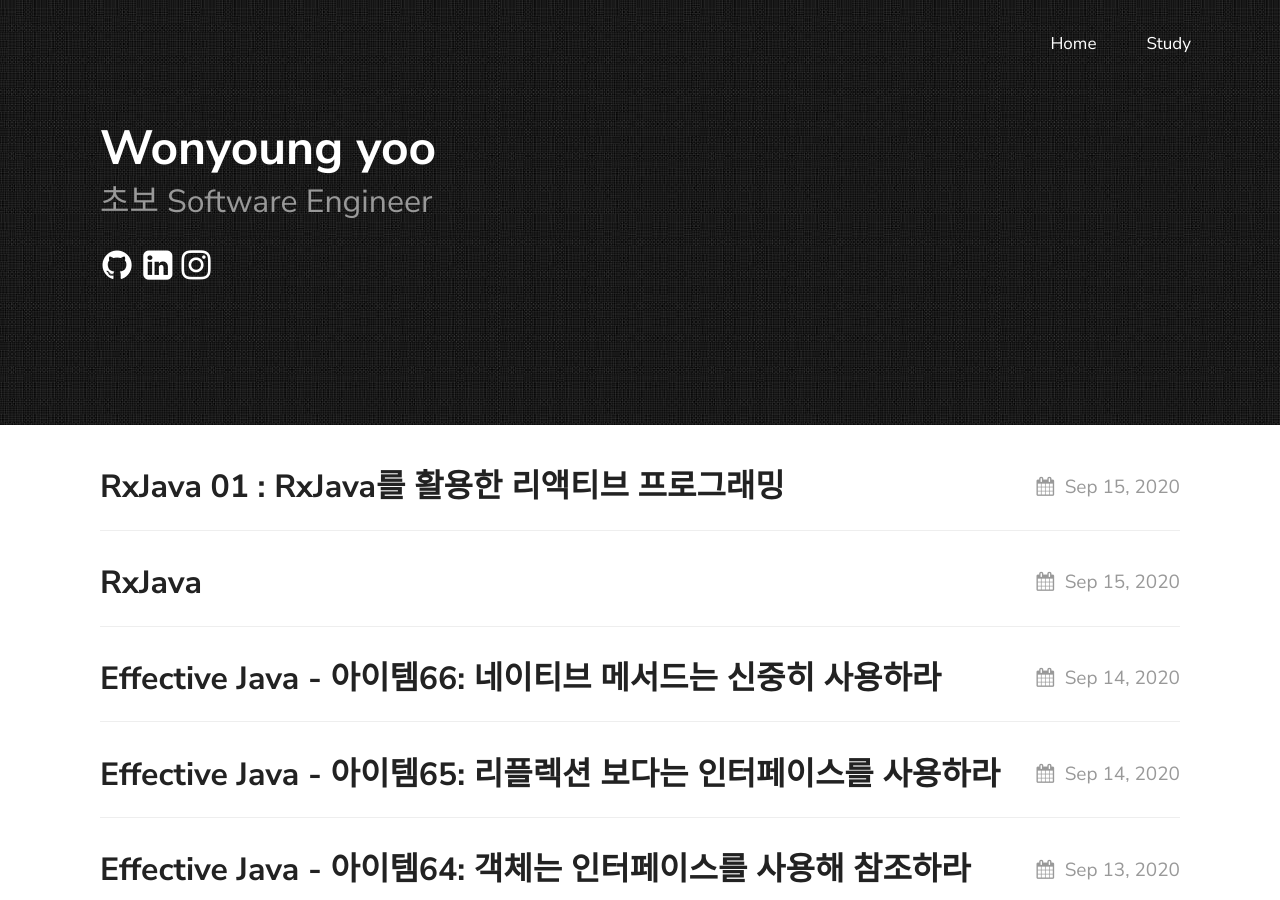
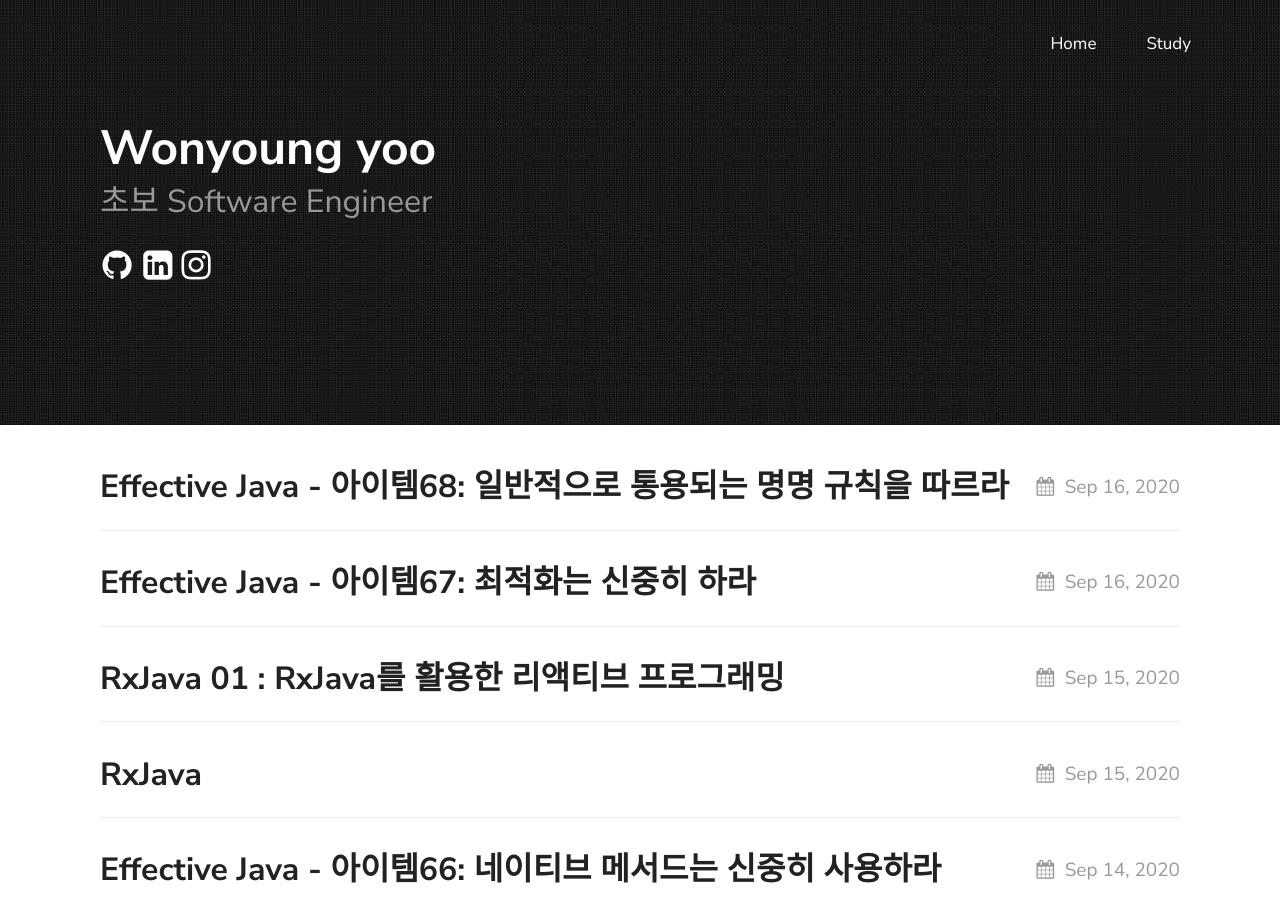
Before and after one commit to yoowonyoung/yoowonyoung.github.io, a Jekyll site: the page built from index.md, in a window 1280 px wide and 900 px high. Built offline with Jekyll 4.4.1, drawn with Linux system fonts in a browser that asks for light colours; some of the changed lines change nothing that is shown.

Commit message:
item 67 68

```diff
--- a/_posts/2020-07-16-Effective-Java.md
+++ b/_posts/2020-07-16-Effective-Java.md
@@ -74,5 +74,8 @@ permalink: '/EffectiveJava'
 - [Effective Java - 아이템64 : 객체는 인터페이스를 사용해 참조하라](https://yoowonyoung.github.io/posts/Effective-Java-64/)
 - [Effective Java - 아이템65 : 리플렉션 보다는 인터페이스를 사용하라](https://yoowonyoung.github.io/posts/Effective-Java-65/)
 - [Effective Java - 아이템66 : 네이티브 메서드는 신중히 사용하라](https://yoowonyoung.github.io/posts/Effective-Java-66/)
+- [Effective Java - 아이템67 : 최적화는 신중히 하라](https://yoowonyoung.github.io/posts/Effective-Java-67/)
+- [Effective Java - 아이템68 : 일반적으로 통용되는 명명 규칙을 따르라](https://yoowonyoung.github.io/posts/Effective-Java-68/)
+
 
 # Reference
--- /dev/null
+++ b/_posts/2020-09-16-Effective-Java-67.md
@@ -0,0 +1,33 @@
+---
+layout: post
+title: "Effective Java - 아이템67: 최적화는 신중히 하라"
+description: 최적화는 신중히 하라
+date: 2020-09-16 19:42:00 +09:00
+categories: EffectiveJava Study
+---
+
+
+# 일반적인 프로그래밍 원칙
+
+## 아이템 67 : 최적화는 신중히 하라
+
+- 모든사람이 마음속 깊이 새겨야할 최적화 격언 3가지가 있다
+    * (맹목적인 어리석음을 포함해) 그 어떤 핑계보다 효율성이라는 이름 아래 행해진 컴퓨팅 죄악이 많다(심지어 효율도 높이지 못하면서)
+    * (전체의 97%정도인) 자그마한 효율성은 모두 잊자. 섣부른 최적화가 만악의 근원이다
+    * 최적화 할때는 다음 2가지 규칙을 따라라
+        + 첫번째, 하지마라
+        + 두번째, (전문가 한정) 아직 하지마라. 다시말해, 완전히 명백하고 최적화 되지 않은 해법을 찾을때까지는 하지마라
+
+- 이 격언들은 자바가 탄생하기 20년전에 나온것으로, 최적화의 어두운 진실을 이야기 해준다
+- 최적화는 좋은 결과보다는 해로운 결과로 이어지기 쉽고, 섣불리 진행하면 더욱 그렇다
+- 성능때문에 견고한 구조를 희생하지 말자. 빠른 프로그램보다는 좋은 프로그램을 작성해야 한다
+- 좋은 프로그램이지만, 원하는 성능이 나오지 않는다면 그 아키텍처 자체가 최적화 할 수 있는 길을 안내 해줄것이다
+- 좋은 프로그램은 정보 은닉 원칙을 따르므로 개별 구성 요소의 내부를 독립적으로 설계할 수 있다. 따라서 시스템의 나머지에 영향을 주지 않고도 각 요소들을 다시 설계 할 수 있다
+- 프로그램을 완성할 때까지 성능 문제를 무시하라는 뜻이 아니라, 구현상의 문제는 나중에 최적화해 해결할 수 있지만, 아키텍처의 결함이 성능을 제한하는 상황이라면 시스템 전체를 다시 작성하지 않고는 해결 하기가 불가능할 수 있기 때문에, 설계 단계에서 성능을 염두 해두라는 말이다
+- 성능을 제한하는 설계는 피해야 한다. 완성후 변경하기가 가장 어러운 설계 요소는 바로 컴포넌트끼리, 혹은 외부 시스템과의 소통 방식이다. API, 네트워크 프로토콜, 영구 저장용 데이터 포맷이 대표적이며, 이런 설계요소는 완성후에는 변경하기 어렵거나 불가능하며, 성능을 심각하게 제한 할 수 있다
+- API를 설계할 때는 성능에 주는 영향을 고려하라. public 타입을 가변으로 만들면, 즉 내부 데이터를 변경 할 수 있게 만들면 불필요한 방어적 복사를 수없이 유발 할 수 있다. 비슷하게, 컴포지션으로 해결할 수 있음에도 상속으로 설계한 public 클래스는 상위 클래스에 영원히 종속되며, 그 성능 제약까지도 물려받게 된다
+- 잘 설계된 API는 성능도 좋은게 보통이다. 그러니 성능을 위해 API를 외곡하는건 매우 안좋은 생각이다. API를 외곡하도록 만든 그 성능문제는, 해당 플랫폼이나 아랫단 소프트웨어의 다음 버전에서 사라질 수도 있지만, 왜곡된 API와 이를 지원하는데 따르는 고통은 영원할것이다
+- 신중하게 설계하여 깨끗하고 명확하고 멋진 구조를 갖춘 프로그램을 완성한 다음에야 최적화를 고려해볼 차례가 된다. 물론 성능에 만족하지 못할 경우에만
+- 각각의 최적화 시도 전후에는 항상 성능을 측정해야 한다. 시도한 최적화 기법이 성능을 눈에 띄게 높이지 못하는 경우가 많고, 심지어 더 나빠지게 할때도 있다
+- 프로파일링 도구는 최적화 노력을 어디에 집중해야할지 찾는데 도움을 준다. 이런 도구는 개별 메서드의 소비 시간과 호출 횟수같은 런타임 정보를 제공하며, 집중할곳은 물론 알고리즘을 변경해야 한다는 사실을 알려주기도 한다
+- 자바는 프로그래머가 작성하는 코드와 CPU에서 수행하는 명령 사이의 추상화 격차가 크기 때문에, 최적화로 인한 성능 변화를 일정하게 예측하기가 어렵다. 또한 자바의 성능 모델은 정교하지 않을 뿐더러 구현 시스템, 릴리즈, 프로세서마다 차이가 있으므로 그만큼 측정은 중요하다
--- /dev/null
+++ b/_posts/2020-09-16-Effective-Java-68.md
@@ -0,0 +1,46 @@
+---
+layout: post
+title: "Effective Java - 아이템68: 일반적으로 통용되는 명명 규칙을 따르라"
+description: 일반적으로 통용되는 명명 규칙을 따르라
+date: 2020-09-16 20:03:00 +09:00
+categories: EffectiveJava Study
+---
+
+
+# 일반적인 프로그래밍 원칙
+
+## 아이템 68 : 일반적으로 통용되는 명명 규칙을 따르라
+
+- 자바 플랫폼은 명명 규칙이 잘 정립되어 있으며, 그중 많은것이 자바 언어 명세에 기술되어 있으며, 크게 철자와 문법 두 범주로 나뉜다
+- 철자 규칙은 패키지, 클래스, 인터페이스, 메서드, 필드, 타입 변수의 이름을 다룬다. 이 규칙들은 특별한 이유가 없는한 반드시 따라야 한다. 이 규칙을 어긴 API는 사용하기 어렵고, 유지보수하기 어렵다
+- 패키지와 모듈 이름은 각 요소를 . 으로 구분하여 계층적으로 짓는다. 요소들은 모두 소문자 알파벳 혹은 숫자로 이뤄진다. 개발되는 조직 바깥에서도 사용될 패키지라면 조직의 인터넷 도메인 이름을 역순으로 사용한다 com.google 과 같은 식이다
+- 예외적으로 표준 라이브러리와 선택적 패키지들은 각각 java와 javax로 시작한다
+- 패키지 이름의 나머지는 해당 패키지를 설명하는 하나 이상의 요소로 이뤄진다. 각 요소는 일반적으로 8자 이하의 짧은 단어로 한다. utilites보다는 util과 같이 의미가 통하는 약어를 추천한다. 여러 단어로 구성된 이름이라면 awt 처럼 각 단어의 첫글자만 따서 적어도 좋다
+- 인터넷 도메인 이름 뒤에 요소 하나만 붙인 패키지가 많지만, 많은 기능을 제공하는 경우엔 계층을 나눠 더 많은 요소로 구성해도 된다. 예를 들어 java.util은 java.util.concurrent.atomic과 같이 그 밑에 수많은 패키지를 가지고 있다. 자바가 패키지 계층에 관해 언어 차원에서 지원하는건 거의 없지만, 이처럼 하부의 패키지를 하위 패키지라 부른다
+- (열거타입과 어노테이션을 포함해) 인터페이스의 이름은 하나 이상의 단어로 이뤄지며, 각 단어는 대문자로 시작한다. 여러 단어의 첫글자만 딴 약자나, max, min과 같이 널리 통용되는 줄임말을 제외하면 줄여쓰지 않도록 한다
+- 메서드와 필드 이름은 첫글자를 소문자로 쓴다는점만 빼면 클래스 명명규칙과 같다. 첫단어가 약자라면 단어 전체가 소문자여야 한다
+- 단 상수필드는 예외이다. 상수필드를 구성하는 단어는 모두 대문자로 쓰이며, 단어 사이는 밑줄로 구분한다(NEGATIVE_INFINITY등)
+    * 상수 필드는 값이 불변인 static final을 말하며, static final 필드의 타입이 기본타입이거나 불변 참조 타입이라면 상수필드에 해당된다
+
+- 지역변수에도 다른 멤버와 비슷한 명명규칙이 적용된다. 단 약어를 써도 좋은데, 역어를 써도 그 변수가 사용되는 문맥에서 의미를 쉽게 유추할 수 있기 때문이다. 매개변수도 지역변수의 하나이다
+- 타입 매개변수이름은 보통 한문자로 표현한다. 대부분은 다음의 5가지중 하나이다
+    * 임의의 타입엔 T
+    * 컬렉션의 원소 타입은 E
+    * 맵의 키와 값에는 K, V
+    * 예외에는 X
+    * 메서드의 반환 타입에는 R
+    * 그 외의 임의 타입의 시퀀스에는 T, U, V 혹은 T1, T2, T3을 사용한다
+
+- 문법 규칙은 철자 규칙과 비교하면 더 유연하고 논란도 많다
+- 패키지에대한 규칙은 따로 없다. 객체를 생성할수 있는 클래스의 이름은 보통 단수 명사나 명사구를 사용한다. 객체를 생성할 수 없는 클래스의 이름은 보통 복수명사로, 인터페이스의 이름은 클래스와 똑같이 짓거나, able혹은 ible로 끝나는 형용사로 짓는다
+- 어노테이션은 워낙 다양하게 활용되어 지배적인 규칙이 없이 명사, 동사, 전치사, 형용사가 두루 쓰인다
+- 어떤 동작을 수행하는 메서드의 이름은 동사나 목적어를 포함한 동사구로 짓는다. boolean값을 반환하는 메서드라면 보통 is나 드물게 has로 시작하고 명사나 명사구 혹은 형용사로 기능하는 아무 단어나 구로 끝나도록 짓는다
+- 반환타입이 boolean이 아니거나 해당 인스턴스의 속성을 반환하는 메서드의 이름은 보통 명사, 명사구, 혹은 get으로 시작하는 동사구로 짓는다
+- 꼭 언급해둬야할 특별한 메서드 이름이 몇가지 있다
+    * 객체의 타입을 바꿔서 다른 타입의 또다른 객체를 반환하는 인스턴스 메서드의 이름은 보통 toType 형태로 짓는다
+    * 객체의 내용을 다른 뷰로 보여주는 메서드의 이름은 asType형태로 짓는다
+    * 객체의 값을 기본 타입 값으로 반환하는 메서드의 이름은 typeValue 형식으로 짓는다
+    * 정적 팩터리의 이름은 다양하지만, from, of, valueOf, instance, getInstance, newInstance, getType, newType을 보통 사용한다
+
+- 필드 이름에 관한 문법 규칙은 클래스, 인터페이스, 메서드 이름에 비해 덜 중요하다. API를 잘 설계했다면, 필드가 직접 노출될일은 거의 없어야 하기 때문이다
+- boolean 타입의 필드 이름은 보통 boolean접근자 메서드에서 앞의 단어를 뺀 형태이다. 다른 타입의 필드라면 명사나 명사구를 사용한다
```
